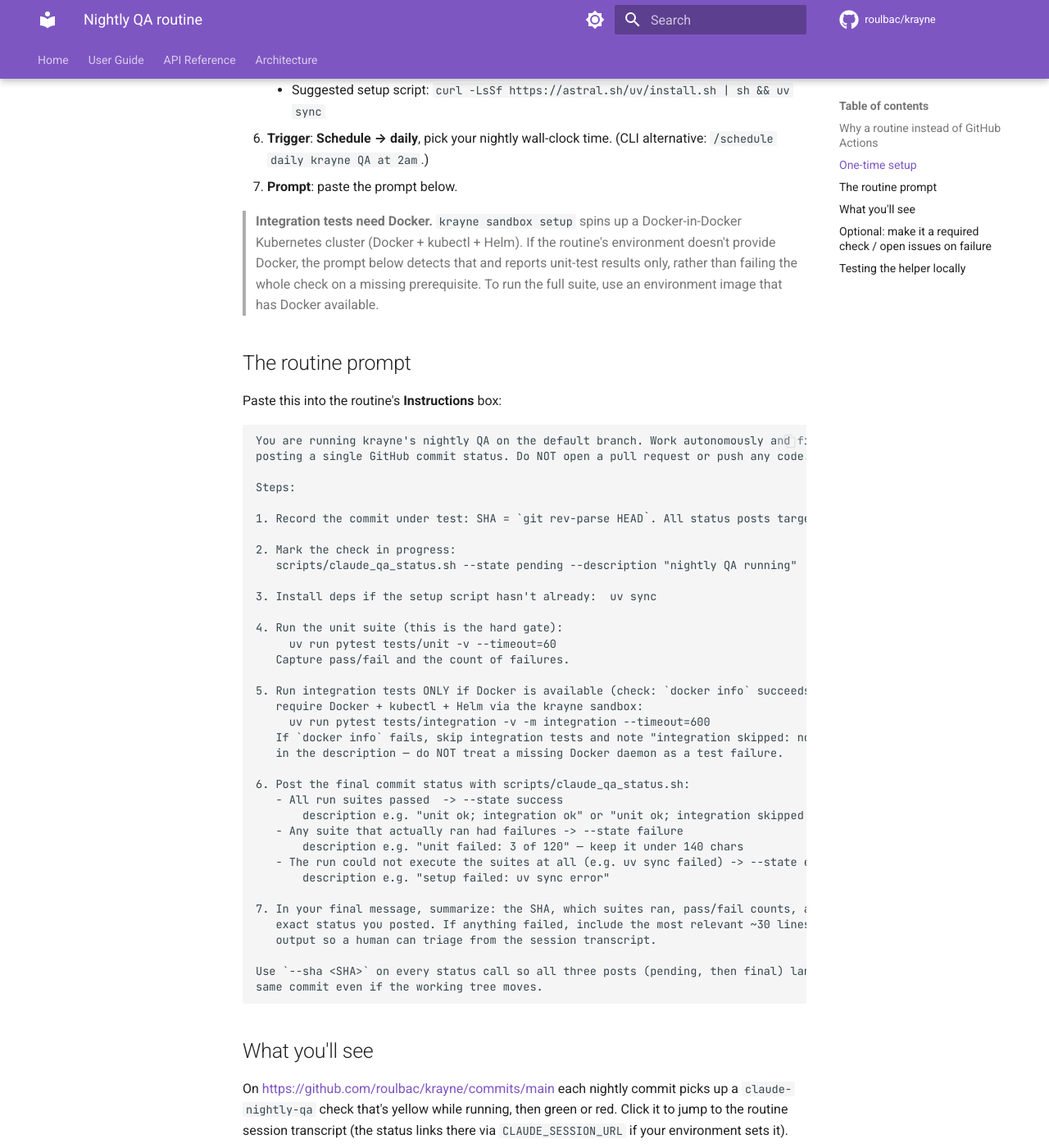
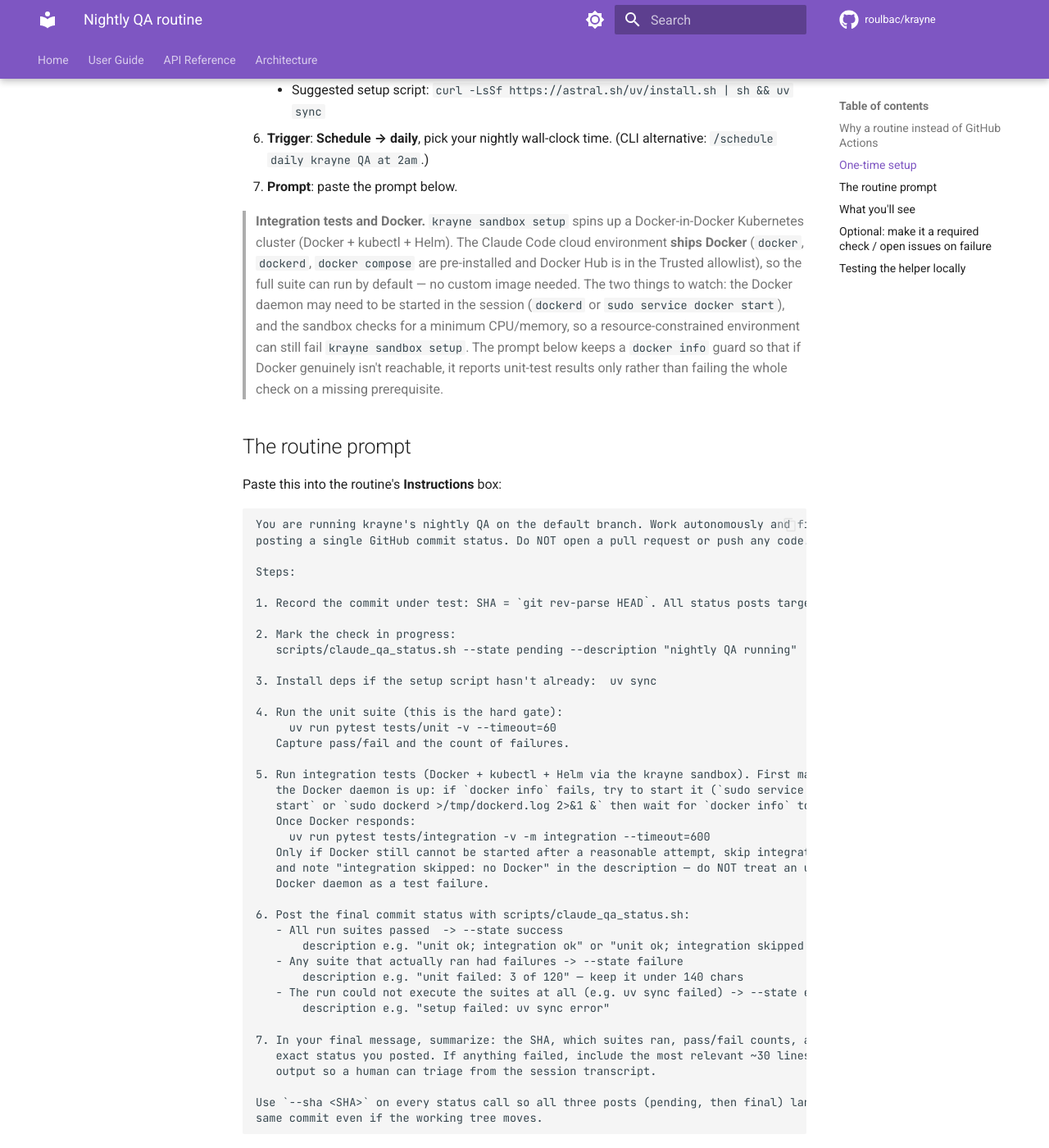
Before and after one commit to roulbac/krayne, an MkDocs documentation site: the page built from docs/nightly-qa-routine.md, in a window 1280 px wide and 1400 px high, scrolled down 946 px. Shown: the whole window at 82% size. Built offline with MkDocs 1.6.1 and Material for MkDocs 9.7.7, drawn with Linux system fonts in a browser that asks for light colours; comment, search, counter and statistics services are not loaded.

Commit message:
Clarify Docker is available in Claude cloud env; start daemon before integration tests
The Claude Code cloud environment ships docker/dockerd/docker compose, so
integration tests can run by default. Reframe the caveat around daemon
startup and sandbox resource minimums, and have the routine prompt start
dockerd before falling back to unit-only.

```diff
--- a/docs/nightly-qa-routine.md
+++ b/docs/nightly-qa-routine.md
@@ -37,11 +37,15 @@ commit status with `scripts/claude_qa_status.sh`; that status is the real signal
      `/schedule daily krayne QA at 2am`.)
    - **Prompt**: paste the prompt below.
 
-> **Integration tests need Docker.** `krayne sandbox setup` spins up a Docker-in-Docker
-> Kubernetes cluster (Docker + kubectl + Helm). If the routine's environment doesn't provide
-> Docker, the prompt below detects that and reports unit-test results only, rather than failing
-> the whole check on a missing prerequisite. To run the full suite, use an environment image
-> that has Docker available.
+> **Integration tests and Docker.** `krayne sandbox setup` spins up a Docker-in-Docker
+> Kubernetes cluster (Docker + kubectl + Helm). The Claude Code cloud environment **ships
+> Docker** (`docker`, `dockerd`, `docker compose` are pre-installed and Docker Hub is in the
+> Trusted allowlist), so the full suite can run by default — no custom image needed. The two
+> things to watch: the Docker daemon may need to be started in the session (`dockerd` or
+> `sudo service docker start`), and the sandbox checks for a minimum CPU/memory, so a
+> resource-constrained environment can still fail `krayne sandbox setup`. The prompt below
+> keeps a `docker info` guard so that if Docker genuinely isn't reachable, it reports
+> unit-test results only rather than failing the whole check on a missing prerequisite.
 
 ## The routine prompt
 
@@ -64,11 +68,14 @@ Steps:
      uv run pytest tests/unit -v --timeout=60
    Capture pass/fail and the count of failures.
 
-5. Run integration tests ONLY if Docker is available (check: `docker info` succeeds). They
-   require Docker + kubectl + Helm via the krayne sandbox:
+5. Run integration tests (Docker + kubectl + Helm via the krayne sandbox). First make sure
+   the Docker daemon is up: if `docker info` fails, try to start it (`sudo service docker
+   start` or `sudo dockerd >/tmp/dockerd.log 2>&1 &` then wait for `docker info` to succeed).
+   Once Docker responds:
      uv run pytest tests/integration -v -m integration --timeout=600
-   If `docker info` fails, skip integration tests and note "integration skipped: no Docker"
-   in the description — do NOT treat a missing Docker daemon as a test failure.
+   Only if Docker still cannot be started after a reasonable attempt, skip integration tests
+   and note "integration skipped: no Docker" in the description — do NOT treat an unreachable
+   Docker daemon as a test failure.
 
 6. Post the final commit status with scripts/claude_qa_status.sh:
    - All run suites passed  -> --state success
```
